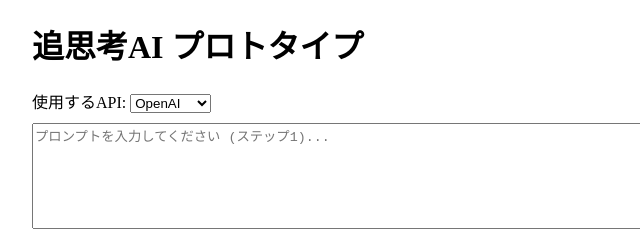
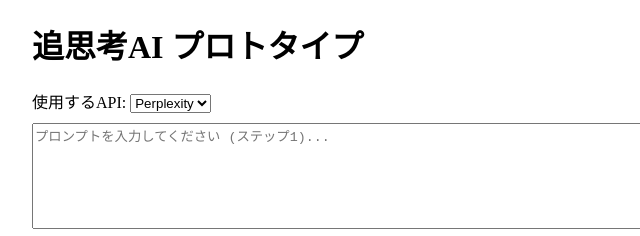
Before and after one commit to HayatoHongo/tsuishikouai, a website: page public/index.html in a window 1280 px wide. Shown: the top 236 px of the page, 208-848 px from the left. Drawn offline with Linux system fonts and the light colour scheme.

Commit message:
デフォルトをperplexityに

```diff
--- a/public/index.html
+++ b/public/index.html
@@ -14,8 +14,8 @@
     <div class="step-block" data-step="1">
       <label for="apiSelect1">使用するAPI:</label>
       <select id="apiSelect1">
-        <option value="openai" selected>OpenAI</option>
-        <option value="perplextity">Perplexity</option>
+        <option value="perplexity" selected>Perplexity</option>
+        <option value="openai">OpenAI</option>
       </select>
       <textarea id="userInput1" placeholder="プロンプトを入力してください (ステップ1)..."></textarea>
       <button id="submitBtn1">送信 (ステップ1)</button>
```
